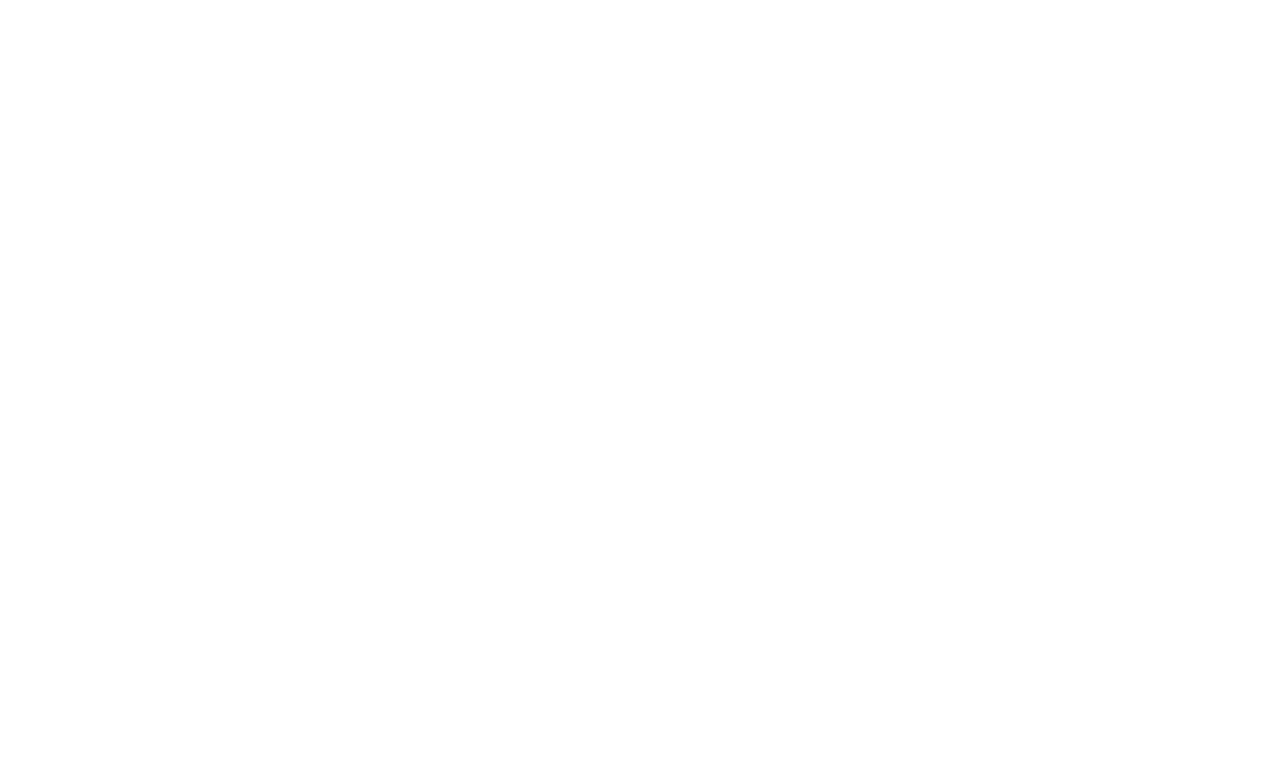
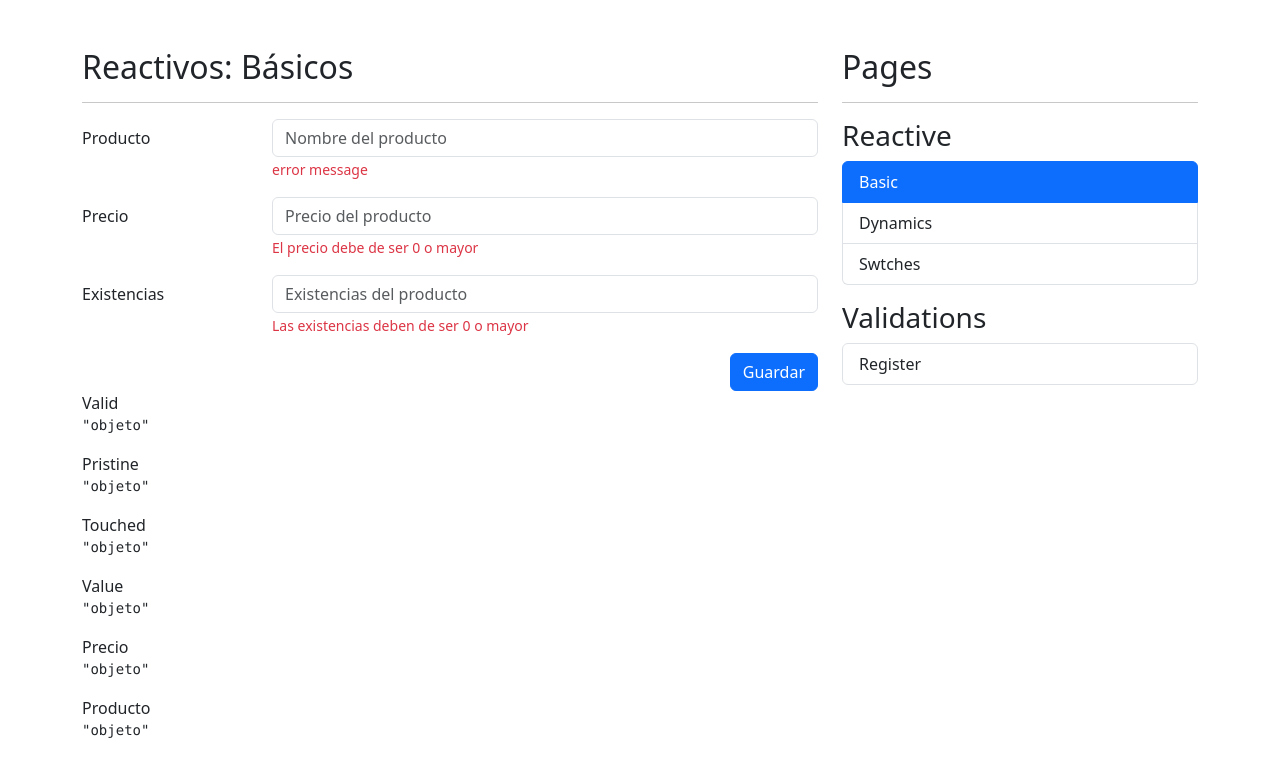
Before and after one commit to jarestrepot/rective-forms-angular, an Angular app: page /reactive/basic in a window 1280 px wide. Before the commit this address led to /. Shown: the top 776 px of the page. Built offline with nearby package versions, Linux system fonts and the light colour scheme.

Commit message:
Basic structure

```diff
--- a/src/app/app-routing.module.ts
+++ b/src/app/app-routing.module.ts
@@ -1,7 +1,20 @@
 import { NgModule } from '@angular/core';
 import { RouterModule, Routes } from '@angular/router';
 
-const routes: Routes = [];
+const routes: Routes = [
+  {
+    path: 'reactive',
+    loadChildren: () => import('./reactive/reactive.module').then( module => module.ReactiveModule )
+  },
+  {
+    path: 'auth',
+    loadChildren: () => import('./auth/auth.module').then(module => module.AuthModule )
+  },
+  {
+    path: '**',
+    redirectTo: 'reactive'
+  }
+];
 
 @NgModule({
   imports: [RouterModule.forRoot(routes)],
--- a/src/app/app.component.html
+++ b/src/app/app.component.html
@@ -1 +1,9 @@
-<router-outlet />
+<div class="row mt-5">
+  <div class="col">
+    <router-outlet />
+  </div>
+
+  <div class="col-12 col-sm-4">
+    <shared-side-menu></shared-side-menu>
+  </div>
+</div>
--- a/src/app/auth/auth-routing.module.ts
+++ b/src/app/auth/auth-routing.module.ts
@@ -1,7 +1,16 @@
 import { NgModule } from '@angular/core';
 import { RouterModule, Routes } from '@angular/router';
+import { RegisterPageComponent } from './pages/register-page/register-page.component';
 
-const routes: Routes = [];
+const routes: Routes = [
+  {
+    path: '',
+    children: [
+      { path: 'sign-up', component: RegisterPageComponent },
+      { path: '**', redirectTo: 'sign-up' },
+    ]
+  }
+];
 
 @NgModule({
   imports: [RouterModule.forChild(routes)],
--- a/src/app/reactive/reactive-routing.module.ts
+++ b/src/app/reactive/reactive-routing.module.ts
@@ -1,7 +1,32 @@
 import { NgModule } from '@angular/core';
 import { RouterModule, Routes } from '@angular/router';
+import { BasicPageComponent } from './pages/basic-page/basic-page.component';
+import { DynamicPageComponent } from './pages/dynamic-page/dynamic-page.component';
+import { SwitchesPageComponent } from './pages/switches-page/switches-page.component';
 
-const routes: Routes = [];
+const routes: Routes = [
+  {
+    path: '',
+    children: [
+      {
+        path: 'basic',
+        component: BasicPageComponent
+      },
+      {
+        path: 'dynamic',
+        component: DynamicPageComponent
+      },
+      {
+        path: 'switches',
+        component: SwitchesPageComponent
+      },
+      {
+        path: '**',
+        redirectTo: 'basic'
+      }
+    ]
+  }
+];
 
 @NgModule({
   imports: [RouterModule.forChild(routes)],
--- /dev/null
+++ b/src/app/shared/components/side-menu/side-menu.component.html
@@ -0,0 +1,26 @@
+
+<h2>Pages</h2>
+<hr>
+
+<h3 class="mt-3">Reactive</h3>
+
+
+<ul class="list-group">
+  <li *ngFor="let item of reactiveMenu"
+    class="list-group-item "
+    style="cursor: pointer;"
+    [routerLink]="[ item.route ]" routerLinkActive="active"
+  >
+    {{ item.title }}
+  </li>
+</ul>
+
+
+<h3 class="mt-3">Validations</h3>
+
+<ul class="list-group">
+  <li *ngFor="let item of authMenu" class="list-group-item " style="cursor: pointer;" [routerLink]="[ item.route ]"
+    routerLinkActive="active">
+    {{ item.title }}
+  </li>
+</ul>
--- /dev/null
+++ b/src/app/shared/components/side-menu/side-menu.component.ts
@@ -0,0 +1,37 @@
+import { Component } from '@angular/core';
+
+interface MenuItem {
+  title: string;
+  route: string;
+}
+
+@Component({
+  selector: 'shared-side-menu',
+  templateUrl: './side-menu.component.html',
+  styles: [
+  ]
+})
+export class SideMenuComponent {
+  public reactiveMenu: MenuItem[] = [
+    {
+      title: 'Basic',
+      route: './reactive/basic'
+    },
+    {
+      title: 'Dynamics',
+      route: './reactive/dynamic'
+    },
+    {
+      title: 'Swtches',
+      route: './reactive/switches'
+    }
+  ];
+
+  public authMenu: MenuItem[] = [
+    {
+      title: 'Register',
+      route: './auth'
+    }
+  ];
+
+}
--- a/src/index.html
+++ b/src/index.html
@@ -8,7 +8,7 @@
   <link rel="icon" type="image/x-icon" href="favicon.ico">
   <link href="https://cdn.jsdelivr.net/npm/bootstrap@5.3.2/dist/css/bootstrap.min.css" rel="stylesheet" integrity="sha384-T3c6CoIi6uLrA9TneNEoa7RxnatzjcDSCmG1MXxSR1GAsXEV/Dwwykc2MPK8M2HN" crossorigin="anonymous">
 </head>
-<body>
+<body class="container">
   <app-root></app-root>
 </body>
 </html>
```
Also changed, not shown: src/app/shared/shared.module.ts (+10 -2 lines).
